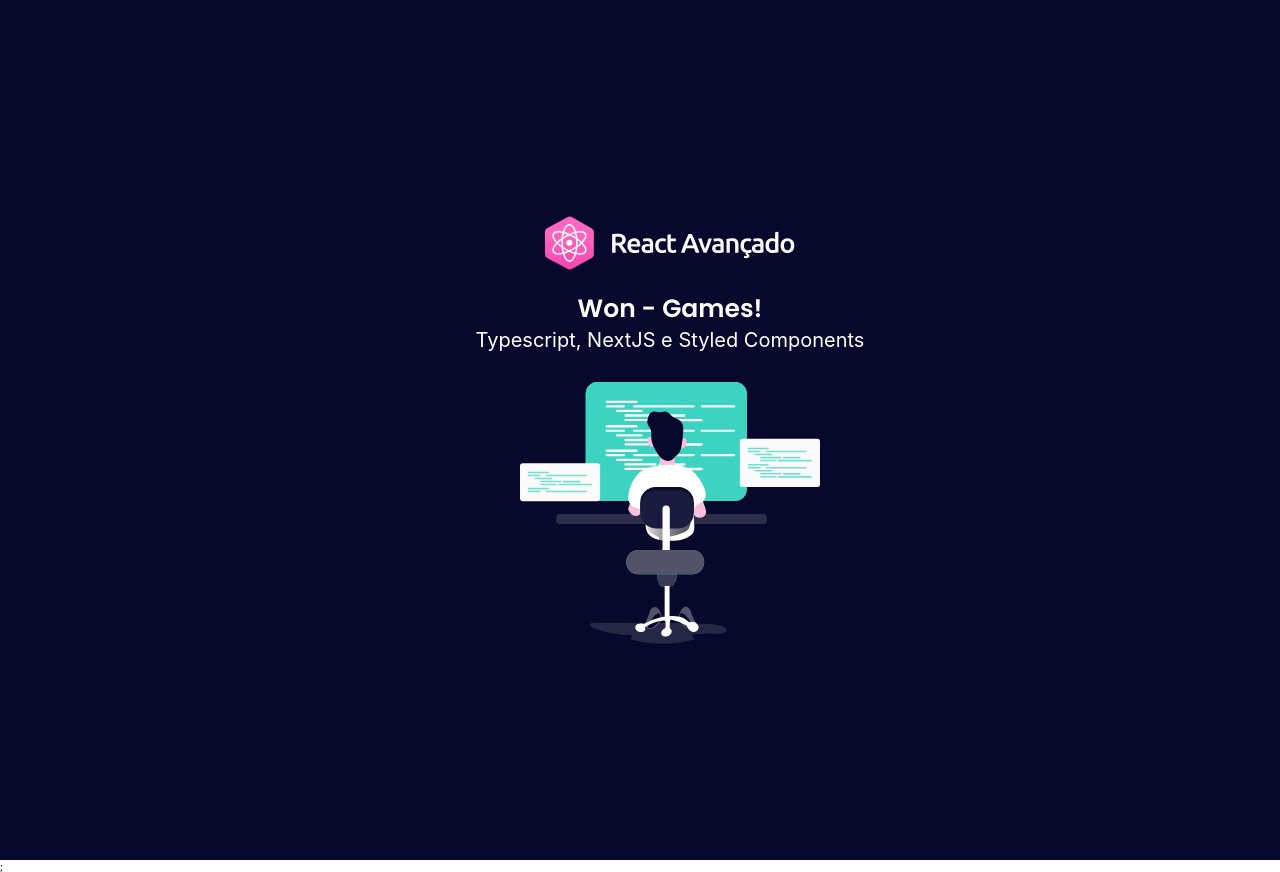
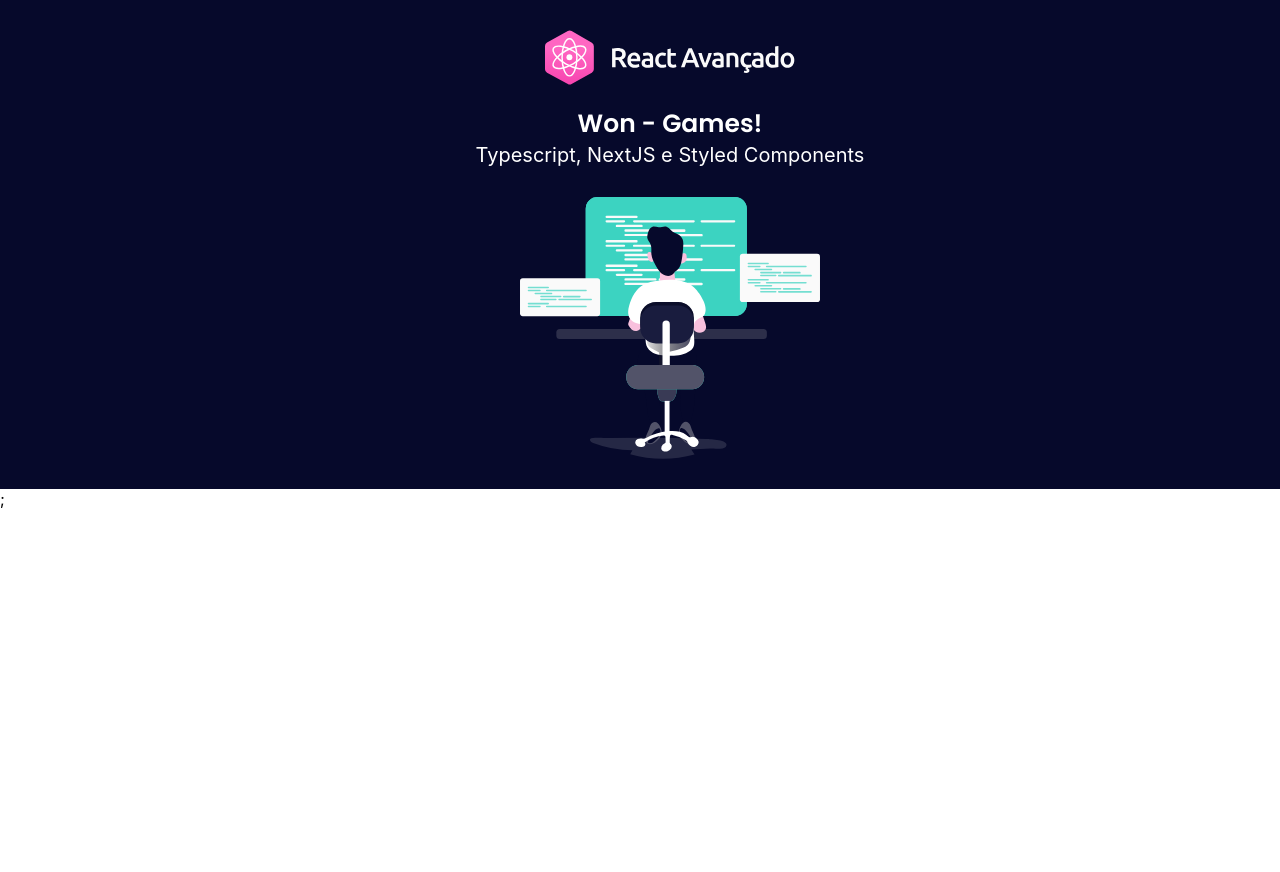
Before and after one commit to anddersonrds/won-games-client, a Next.js app: page / in a window 1280 px wide. Shown: the top 872 px of the page. After the commit the page ends 800 px from the top, so only its background shows below. Built offline with nearby package versions, Linux system fonts and the light colour scheme; a web font is replaced by a local one.

Commit message:
config ThemeProvider

```diff
--- a/src/pages/_app.tsx
+++ b/src/pages/_app.tsx
@@ -1,11 +1,13 @@
 import { AppProps } from 'next/app';
+import { ThemeProvider } from 'styled-components';
 import Head from 'next/head';
 
 import GlobalStyles from 'styles/global';
+import theme from 'styles/theme';
 
 function App({ Component, pageProps }: AppProps) {
   return (
-    <>
+    <ThemeProvider theme={theme}>
       <Head>
         <title>Won Games - Boilerplate</title>
         <link rel="shortcut icon" href="/img/icon-512.png" />
@@ -18,7 +20,7 @@
       </Head>
       <GlobalStyles />
       <Component {...pageProps} />;
-    </>
+    </ThemeProvider>
   );
 }
 
--- a/src/styles/global.ts
+++ b/src/styles/global.ts
@@ -1,4 +1,4 @@
-import { createGlobalStyle } from 'styled-components';
+import { createGlobalStyle, css } from 'styled-components';
 
 const GlobalStyles = createGlobalStyle`
   @font-face {
@@ -36,18 +36,16 @@
     -moz-osx-font-smoothing: grayscale;
   }
 
-  html {
-    font-size: 62.5%;
-  }
+  ${({ theme }) => css`
+    html {
+      font-size: 62.5%;
+    }
 
-  html, body, #__next {
-    height: 100%;
-  }
-
-  body {
-    font-family: 'Poppins', --apple-system, BlinkMacSystemFont, 'Segoe UI', Roboto, Oxygen,
-    Ubuntu, Cantarell, 'Open Sans', 'Helvetica Neue', sans-serif;
-  }
+    body {
+      font-family: ${theme.font.family};
+      font-size: ${theme.font.sizes.medium};
+    }
+  `};
 `;
 
 export default GlobalStyles;
--- /dev/null
+++ b/src/styles/theme.ts
@@ -0,0 +1,50 @@
+export default {
+  grid: {
+    container: '130rem',
+    gutter: '3.2rem',
+  },
+  border: {
+    radius: '0.4rem',
+  },
+  font: {
+    family:
+      "Poppins, -apple-system, BlinkMacSystemFont, 'Segoe UI', Roboto, Oxygen, Ubuntu, Cantarell, 'Open Sans', 'Helvetica Neue', sans-serif",
+    light: 300,
+    normal: 400,
+    bold: 600,
+    sizes: {
+      xsmall: '1.2rem',
+      small: '1.4rem',
+      medium: '1.6rem',
+      large: '1.8rem',
+      xlarge: '2.0rem',
+      xxlarge: '2.8rem',
+    },
+  },
+  colors: {
+    primary: '#F231A5',
+    secondary: '#3CD3C1',
+    mainBg: '#06092B',
+    white: '#FAFAFA',
+    black: '#030517',
+    lightGray: '#EAEAEA',
+    gray: '#8F8F8F',
+    darkGray: '#2E2F42',
+  },
+  spacings: {
+    xxsmall: '0.8rem',
+    xsmall: '1.6rem',
+    small: '2.4rem',
+    medium: '3.2rem',
+    large: '4.0rem',
+    xlarge: '4.8rem',
+    xxlarge: '5.6rem',
+  },
+  layers: {
+    base: 10,
+    menu: 20,
+    overlay: 30,
+    modal: 40,
+    alwaysOnTop: 50,
+  },
+};
```
Also changed, not shown: styled-components.d.ts (added, +9 -0 lines).
